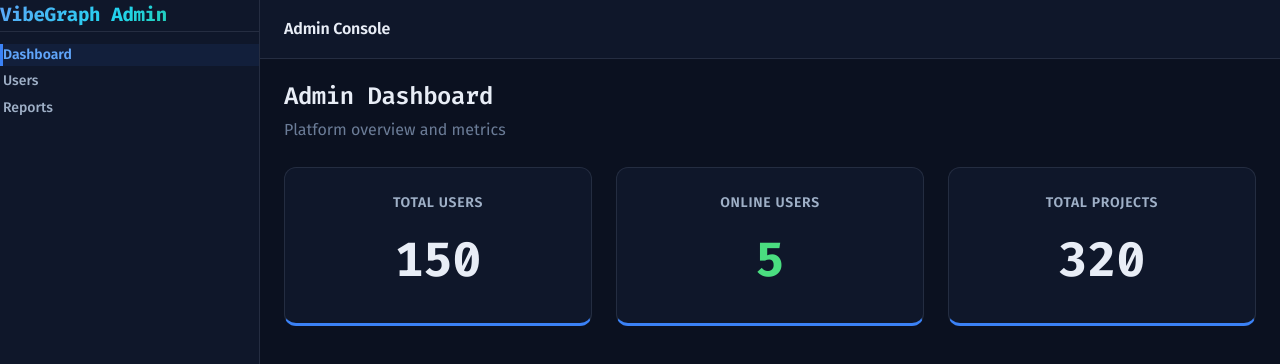
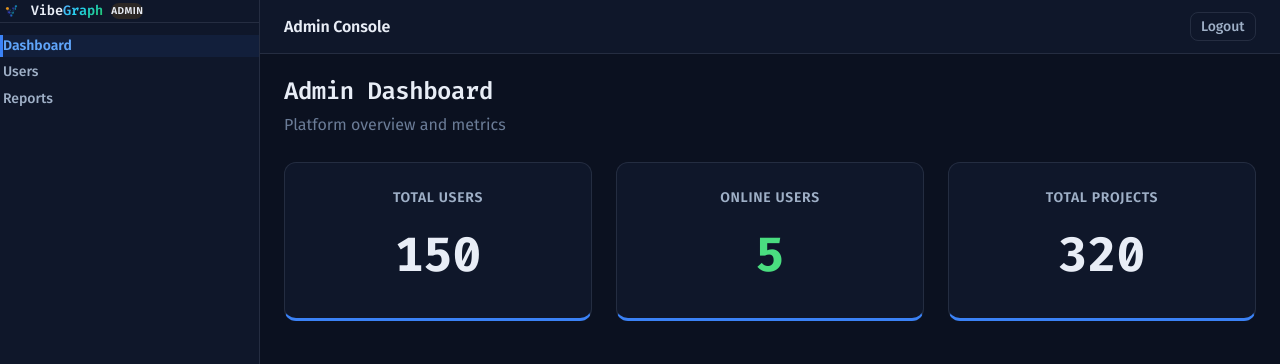
Before and after one commit to ThinhChauTran263/VibeGraph-com, a Vue app in the folder vibegraph-web/: page /admin in a window 1280 px wide. Shown: the top 364 px of the page. Built offline with nearby package versions, Linux system fonts and the light colour scheme; no server answers; sample sign-in values are in the browser's storage.

Commit message:
feat(fe): update User/Admin layouts with official brand assets and logout button

```diff
--- a/vibegraph-web/src/components/layouts/AdminLayout.vue
+++ b/vibegraph-web/src/components/layouts/AdminLayout.vue
@@ -1,11 +1,26 @@
 <script setup lang="ts">
-import { RouterLink, RouterView } from 'vue-router'
+import { RouterLink, RouterView, useRouter } from 'vue-router'
+import BrandMark from '@/components/ui/BrandMark.vue'
+import { useAuthStore } from '@/stores/auth'
+
+const auth = useAuthStore()
+const router = useRouter()
+
+function handleLogout() {
+  auth.logout()
+  router.push({ name: 'login' })
+}
 </script>
 
 <template>
   <div class="admin-layout">
     <aside class="sidebar">
-      <div class="logo">VibeGraph Admin</div>
+      <div class="sidebar__brand-group">
+        <RouterLink to="/dashboard" class="sidebar__logo-link">
+          <BrandMark :size="22" />
+        </RouterLink>
+        <span class="sidebar__badge">Admin</span>
+      </div>
       <nav class="nav-links">
         <RouterLink to="/admin">Dashboard</RouterLink>
         <RouterLink to="/admin/users">Users</RouterLink>
@@ -15,6 +30,19 @@
     <main class="main-content">
       <header class="admin-header">
         <div class="header-title">Admin Console</div>
+        <div class="header__user-actions" v-if="auth.isAuthenticated">
+          <span class="header__email" :title="auth.userEmail">
+            {{ auth.userDisplayName || auth.userEmail }}
+          </span>
+          <button
+            class="header__logout-btn"
+            type="button"
+            @click="handleLogout"
+            aria-label="Sign out"
+          >
+            Logout
+          </button>
+        </div>
       </header>
       <div class="content">
         <RouterView />
@@ -42,18 +70,29 @@
   overflow-y: auto;
 }
 
-.logo {
-  font-family: var(--vg-font-display);
-  font-weight: 700;
-  font-size: var(--vg-text-lg);
-  padding: var(--vg-space-5) var(--vg-space-5);
+.sidebar__brand-group {
+  display: flex;
+  align-items: center;
+  gap: var(--vg-space-2);
+  padding: var(--vg-space-4) var(--vg-space-5);
   border-bottom: 1px solid var(--vg-border);
-  background: var(--vg-grad-brand);
-  -webkit-background-clip: text;
-  -webkit-text-fill-color: transparent;
-  background-clip: text;
-  letter-spacing: -0.02em;
-  user-select: none;
+}
+
+.sidebar__logo-link {
+  text-decoration: none;
+  display: inline-flex;
+}
+
+.sidebar__badge {
+  font-family: var(--vg-font-body);
+  font-size: 10px;
+  font-weight: 600;
+  text-transform: uppercase;
+  color: var(--vg-orange);
+  background: rgba(245, 158, 11, 0.12);
+  padding: var(--vg-space-0-5) var(--vg-space-1-5);
+  border-radius: var(--vg-radius-sm);
+  letter-spacing: 0.05em;
 }
 
 .nav-links {
@@ -100,10 +139,13 @@
 
 .admin-header {
   background: var(--vg-surface);
-  padding: var(--vg-space-4) var(--vg-space-6);
+  padding: var(--vg-space-3) var(--vg-space-6);
   border-bottom: 1px solid var(--vg-border);
   backdrop-filter: blur(12px);
   -webkit-backdrop-filter: blur(12px);
+  display: flex;
+  justify-content: space-between;
+  align-items: center;
 }
 
 .header-title {
@@ -112,6 +154,43 @@
   font-size: var(--vg-text-base);
   color: var(--vg-text);
   letter-spacing: -0.01em;
+}
+
+.header__user-actions {
+  display: flex;
+  align-items: center;
+  gap: var(--vg-space-3);
+}
+
+.header__email {
+  font-size: var(--vg-text-sm);
+  color: var(--vg-text-muted);
+  max-width: 150px;
+  overflow: hidden;
+  text-overflow: ellipsis;
+  white-space: nowrap;
+}
+
+.header__logout-btn {
+  padding: 0.3rem 0.65rem;
+  font-size: var(--vg-text-sm);
+  font-weight: 500;
+  font-family: var(--vg-font-body);
+  color: var(--vg-text-muted);
+  background: transparent;
+  border: 1px solid var(--vg-border);
+  border-radius: var(--vg-radius-sm);
+  cursor: pointer;
+  transition:
+    color var(--vg-dur-fast),
+    border-color var(--vg-dur-fast),
+    background var(--vg-dur-fast);
+}
+
+.header__logout-btn:hover {
+  color: var(--vg-danger);
+  border-color: var(--vg-danger);
+  background: rgba(239, 68, 68, 0.06);
 }
 
 .content {
--- a/vibegraph-web/src/components/layouts/UserLayout.vue
+++ b/vibegraph-web/src/components/layouts/UserLayout.vue
@@ -1,11 +1,28 @@
 <script setup lang="ts">
-import { RouterLink, RouterView } from 'vue-router'
+import { RouterLink, RouterView, useRouter } from 'vue-router'
+import BrandMark from '@/components/ui/BrandMark.vue'
+import { useAuthStore } from '@/stores/auth'
+
+const auth = useAuthStore()
+const router = useRouter()
+
+function handleLogout() {
+  auth.logout()
+  router.push({ name: 'login' })
+}
 </script>
 
 <template>
   <div class="user-layout">
     <header class="header">
-      <div class="logo">VibeGraph User</div>
+      <div class="header__brand-group">
+        <RouterLink to="/dashboard" class="header__logo-link">
+          <BrandMark :size="24" />
+        </RouterLink>
+        <span class="header__separator">|</span>
+        <span class="header__title">User Panel</span>
+      </div>
+
       <nav class="nav-links">
         <RouterLink to="/profile">Profile</RouterLink>
         <RouterLink to="/projects">Projects</RouterLink>
@@ -13,6 +30,20 @@
         <RouterLink to="/usage">Usage</RouterLink>
         <RouterLink to="/reports">Reports</RouterLink>
       </nav>
+
+      <div class="header__user-actions" v-if="auth.isAuthenticated">
+        <span class="header__email" :title="auth.userEmail">
+          {{ auth.userDisplayName || auth.userEmail }}
+        </span>
+        <button
+          class="header__logout-btn"
+          type="button"
+          @click="handleLogout"
+          aria-label="Sign out"
+        >
+          Logout
+        </button>
+      </div>
     </header>
     <main class="main-content">
       <RouterView />
@@ -32,7 +63,7 @@
   display: flex;
   justify-content: space-between;
   align-items: center;
-  padding: var(--vg-space-4) var(--vg-space-6);
+  padding: var(--vg-space-3) var(--vg-space-6);
   background: var(--vg-surface);
   border-bottom: 1px solid var(--vg-border);
   backdrop-filter: blur(16px);
@@ -40,18 +71,30 @@
   position: sticky;
   top: 0;
   z-index: 100;
+  gap: var(--vg-space-4);
 }
 
-.logo {
-  font-family: var(--vg-font-display);
-  font-weight: 700;
-  font-size: var(--vg-text-lg);
-  background: var(--vg-grad-brand);
-  -webkit-background-clip: text;
-  -webkit-text-fill-color: transparent;
-  background-clip: text;
-  letter-spacing: -0.02em;
-  user-select: none;
+.header__brand-group {
+  display: flex;
+  align-items: center;
+  gap: var(--vg-space-3);
+}
+
+.header__logo-link {
+  text-decoration: none;
+  display: inline-flex;
+}
+
+.header__separator {
+  color: var(--vg-border);
+  font-weight: 300;
+}
+
+.header__title {
+  font-family: var(--vg-font-body);
+  font-weight: 500;
+  font-size: var(--vg-text-sm);
+  color: var(--vg-text-muted);
 }
 
 .nav-links {
@@ -84,6 +127,43 @@
   font-weight: 600;
 }
 
+.header__user-actions {
+  display: flex;
+  align-items: center;
+  gap: var(--vg-space-3);
+}
+
+.header__email {
+  font-size: var(--vg-text-sm);
+  color: var(--vg-text-muted);
+  max-width: 150px;
+  overflow: hidden;
+  text-overflow: ellipsis;
+  white-space: nowrap;
+}
+
+.header__logout-btn {
+  padding: 0.3rem 0.65rem;
+  font-size: var(--vg-text-sm);
+  font-weight: 500;
+  font-family: var(--vg-font-body);
+  color: var(--vg-text-muted);
+  background: transparent;
+  border: 1px solid var(--vg-border);
+  border-radius: var(--vg-radius-sm);
+  cursor: pointer;
+  transition:
+    color var(--vg-dur-fast),
+    border-color var(--vg-dur-fast),
+    background var(--vg-dur-fast);
+}
+
+.header__logout-btn:hover {
+  color: var(--vg-danger);
+  border-color: var(--vg-danger);
+  background: rgba(239, 68, 68, 0.06);
+}
+
 .main-content {
   flex: 1;
   padding: var(--vg-space-6);
```
